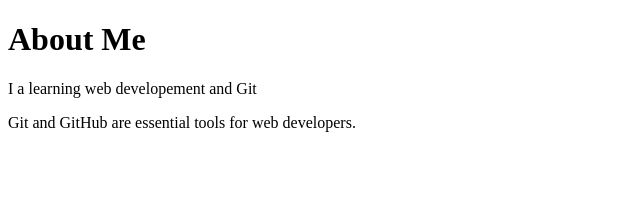
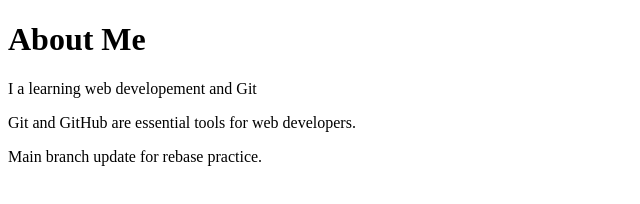
Before and after one commit to vijolouis01/git-practice, a plain HTML site: page about.html in a window 1280 px wide. Shown: the whole page, without its empty margins (0-640 px from the left). Drawn offline with Linux system fonts and the light colour scheme.

Commit message:
Update about page from main

```diff
--- a/about.html
+++ b/about.html
@@ -9,5 +9,6 @@
     <h1>About Me</h1>
     <p>I a learning web developement and Git</p>
     <p>Git and GitHub are essential tools for web developers.</p>
+    <p>Main branch update for rebase practice.</p>
 </body>
 </html>
```
